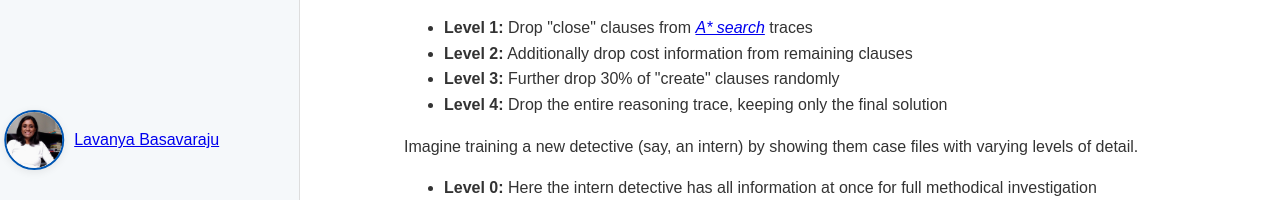
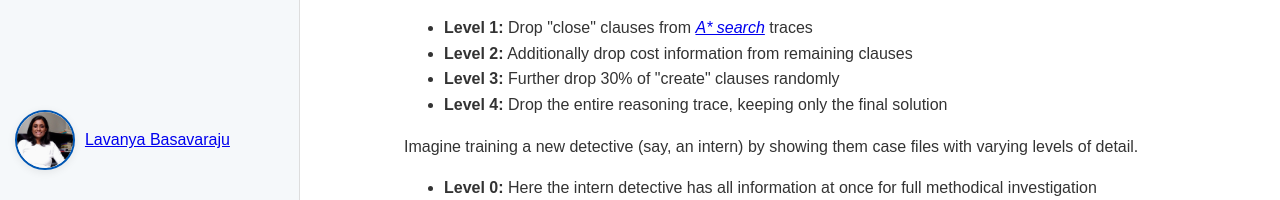
Before and after one commit to brainsesh/brainsesh.github.io, a Jekyll site: the page docs/dualformer/index.html, which Jekyll copies as it is, in a window 1280 px wide and 1400 px high, scrolled down 550 px. Shown: the part 1200-1400 px from the top of the window. Built offline with Jekyll 4.4.1, drawn with Linux system fonts in a browser that asks for light colours.

Commit message:
change_070325

```diff
--- a/docs/dualformer/index.html
+++ b/docs/dualformer/index.html
@@ -90,7 +90,7 @@
             position: absolute;
             left: 5%;
             bottom: 30px;
-            transform: translateX(-5%);
+            /* transform: translateX(-5%); */
             text-align: left;
         }
         .sidebar-linkedin img.profile-pic {
```
Also changed, not shown: images/logo_round.jpg (added).
